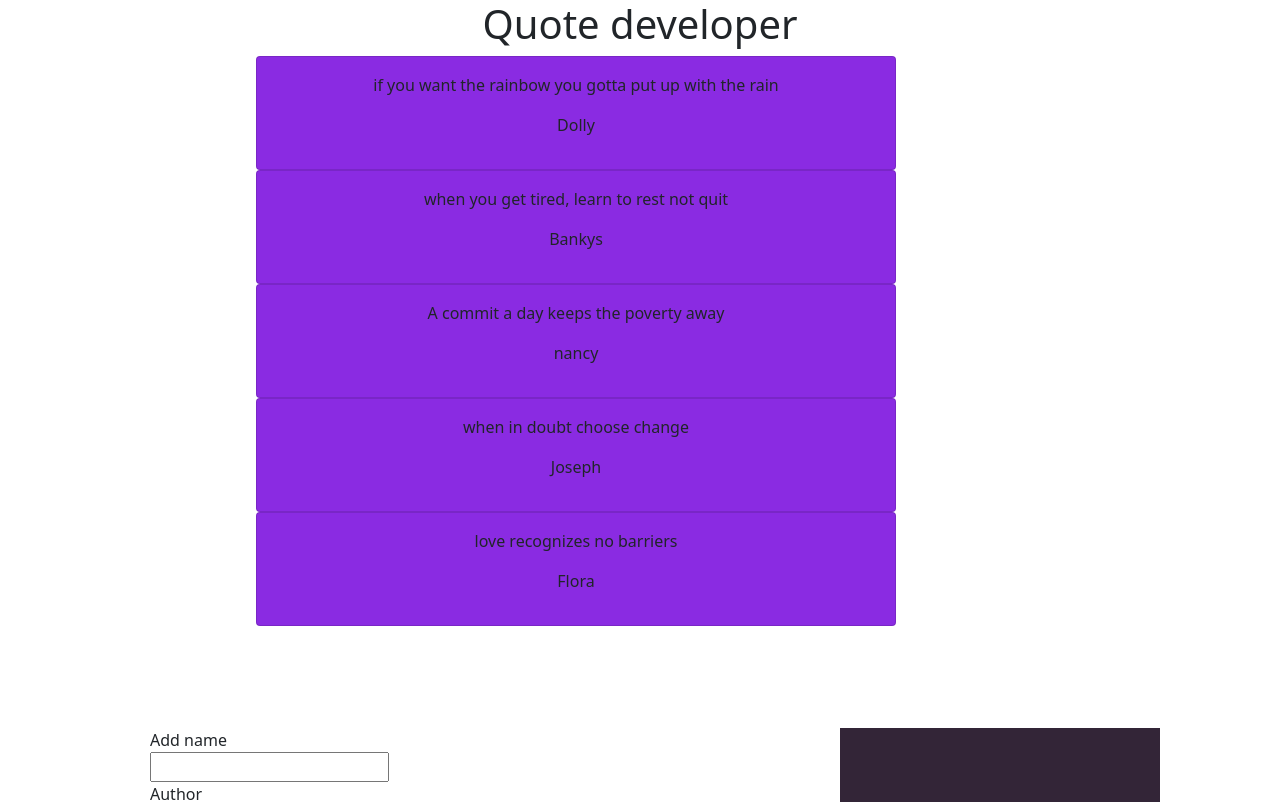
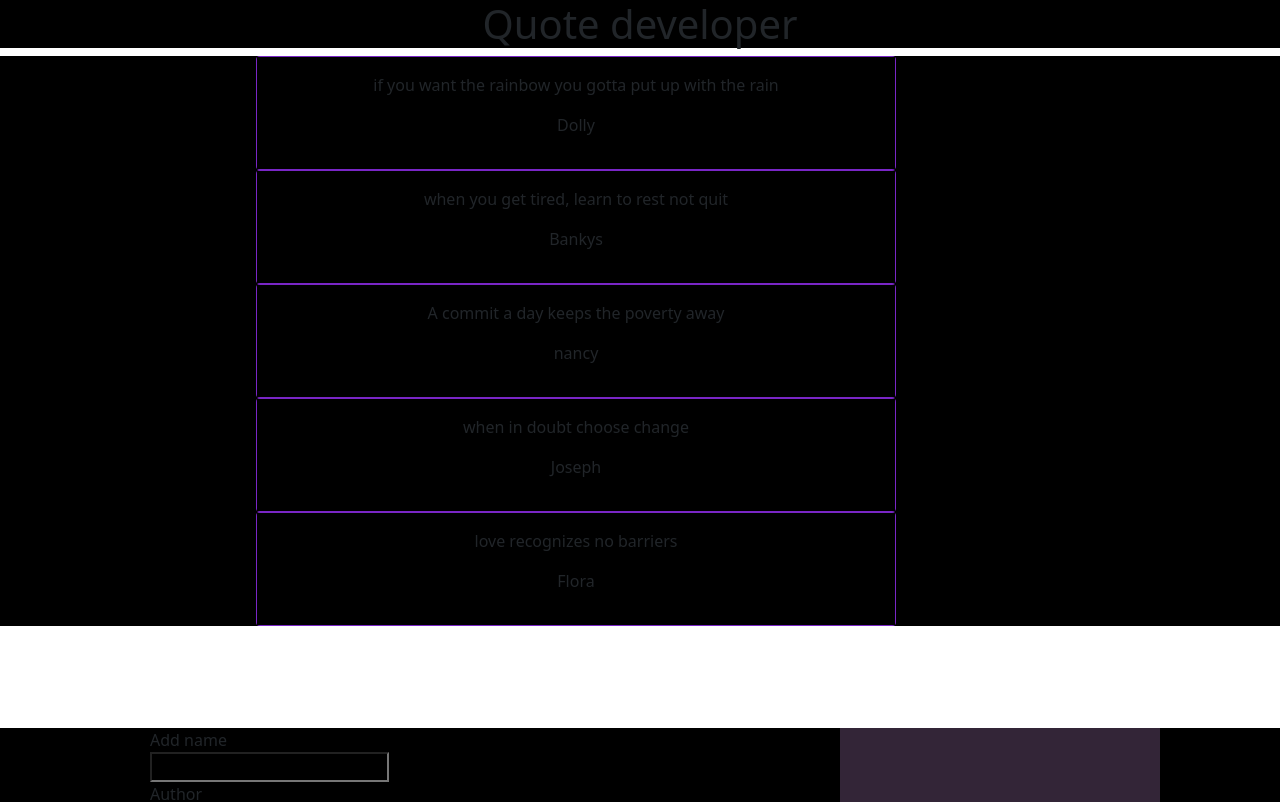
Before and after one commit to Ngima-Muraguri/Quotes-app, an Angular app: page / in a window 1280 px wide. Shown: the top 802 px of the page. Built offline with nearby package versions, Linux system fonts and the light colour scheme.

Commit message:
added background color

```diff
--- a/src/styles.css
+++ b/src/styles.css
@@ -1 +1,4 @@
-/* You can add global styles to this file, and also import other style files */
+*{
+    /* background-image: url('./assets/fantasy.jpeg'); */
+    background-color: black;
+}
```
Also changed, not shown: src/assets/fantasy.jpeg (added).
